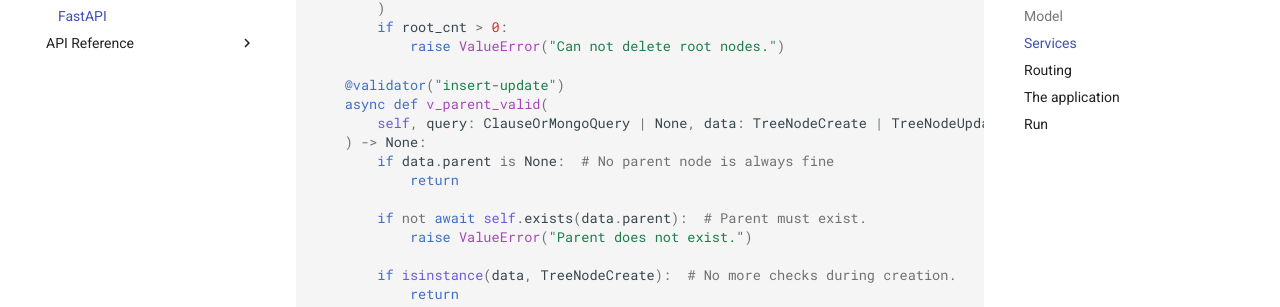
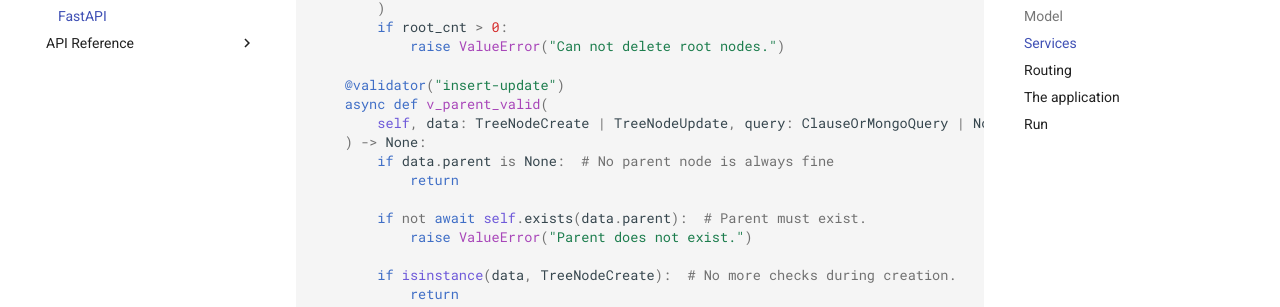
Before and after one commit to volfpeter/motorhead, an MkDocs documentation site: the page built from docs/fastapi-example.md, in a window 1280 px wide and 900 px high, scrolled down 3653 px. Shown: the part 146-453 px from the top of the window. Built offline with MkDocs 1.6.1 and Material for MkDocs 9.7.7, drawn with Linux system fonts in a browser that asks for light colours; comment, search, counter and statistics services are not loaded; some of the changed text lies outside the part shown.

```diff
--- a/docs/fastapi-example.md
+++ b/docs/fastapi-example.md
@@ -165,7 +165,7 @@ class TreeNodeService(Service[TreeNodeCreate, TreeNodeUpdate]):
 
     @validator("insert-update")
     async def v_parent_valid(
-        self, query: ClauseOrMongoQuery | None, data: TreeNodeCreate | TreeNodeUpdate
+        self, data: TreeNodeCreate | TreeNodeUpdate, query: ClauseOrMongoQuery | None
     ) -> None:
         if data.parent is None:  # No parent node is always fine
             return
@@ -268,7 +268,7 @@ class TreeNodeService(Service[TreeNodeCreate, TreeNodeUpdate]):
 
     @validator("insert-update")
     async def v_parent_valid(
-        self, query: ClauseOrMongoQuery | None, data: TreeNodeCreate | TreeNodeUpdate
+        self, data: TreeNodeCreate | TreeNodeUpdate, query: ClauseOrMongoQuery | None
     ) -> None:
         if data.parent is None:  # No parent node is always fine
             return
```
